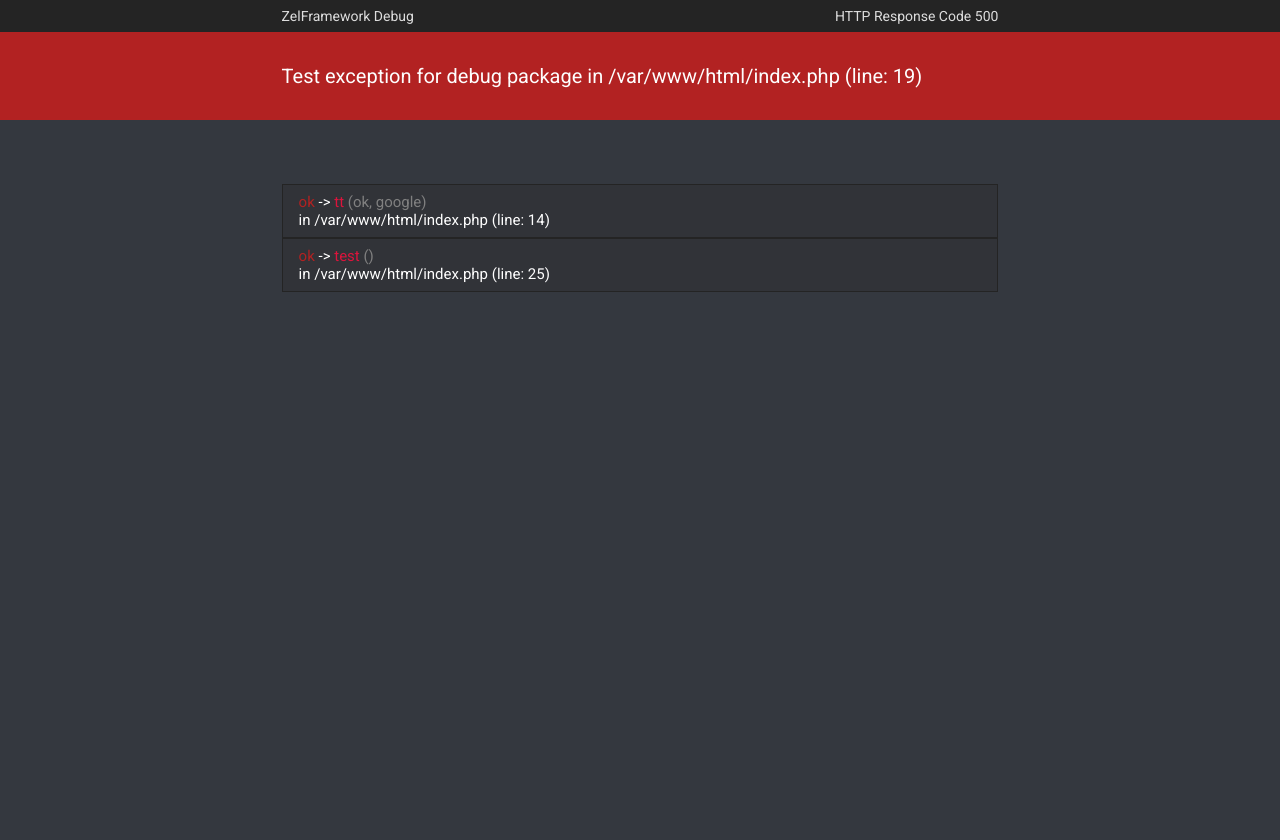
After one commit to ZelFramework/Debug, a PHP site: page / in a window 1280 px wide. The commit adds this page. Run offline with PHP 8.4, Linux system fonts and the light colour scheme; classes that the project's autoload settings leave out are loaded by file name.

Commit message:
Add twig debug page

```diff
--- /dev/null
+++ b/index.php
@@ -0,0 +1,32 @@
+<?php
+
+use ZelFramework\Debug\Debug;
+
+require 'vendor/autoload.php';
+
+Debug::start();
+
+try {
+	class ok {
+		public function test()
+		{
+			$ok = new ok();
+			$ok->tt('ok', 'google');
+		}
+
+		public function tt($t, $d)
+		{
+			throw new \Exception('Test exception for debug package');
+		}
+	}
+
+	$ok = new ok();
+
+	$ok->test();
+	$ok->test();
+
+
+} catch (\Exception $e) {
+	$response = Debug::handle($e);
+	$response->send();
+}
--- a/src/Debug.php
+++ b/src/Debug.php
@@ -5,6 +5,8 @@ namespace ZelFramework\Debug;
 
 
 use Symfony\Component\HttpFoundation\Response;
+use Twig\Environment;
+use Twig\Loader\FilesystemLoader;
 
 class Debug
 {
@@ -14,9 +16,21 @@ class Debug
 		return require_once 'DebugFunction.php';
 	}
 
-	public static function handle($e)
+	private static function getTwig(): Environment
 	{
-		return new Response('Error: ' . $e->getMessage());
+		$loader = new FilesystemLoader(__DIR__);
+		return new Environment($loader);
+	}
+
+	public static function handle(\Exception $error): Response
+	{
+		if (http_response_code() === 200)
+			http_response_code(500);
+
+		return new Response(self::getTwig()->render('debug.html.twig', [
+			'error' => $error,
+			'httpError' => http_response_code(),
+		]));
 	}
 
 }
--- a/src/DebugFunction.php
+++ b/src/DebugFunction.php
@@ -1,6 +1,6 @@
 <?php
 
-if ($_ENV['APP'] === 'dev') {
+if (true || isset($_ENV['APP']) && $_ENV['APP'] === 'dev') {
 
 	function d($v)
 	{
--- /dev/null
+++ b/src/debug.html.twig
@@ -0,0 +1,125 @@
+<!DOCTYPE html>
+<html lang="en">
+<head>
+    <meta charset="UTF-8">
+    <title>Debug</title>
+    <meta name="robots" content="noindex,nofollow">
+    <style>
+        * {
+            margin: 0;
+            padding: 0;
+            box-sizing: border-box;
+        }
+
+        body {
+            font-family: 'Roboto', sans-serif;
+        }
+
+        .mx-auto {
+            width: 56%;
+            margin: auto;
+        }
+
+        .flex {
+            display: flex;
+            align-content: space-between;
+        }
+
+        .flex div {
+            width: 50%;
+        }
+
+        .align-right {
+            text-align: right;
+        }
+
+        .py-2 {
+            padding-top: 8px;
+            padding-bottom: 8px;
+        }
+
+        /* TODO: Change Color */
+
+        header {
+            font-size: 14px;
+            color: #ddd;
+            background-color: #242424;
+        }
+
+        .errorSection {
+            padding: 32px 0;
+            font-size: 20px;
+            color: #fefefe;
+            background-color: firebrick;
+        }
+
+        .traceSection {
+            min-height: 90vh;
+            padding: 64px 0;
+            font-size: 15px;
+            color: #fefefe;
+            background-color: #34383f;
+        }
+
+        .trace {
+            border: 1px solid #242424;
+            padding: 8px 16px;
+            background-color: #313338;
+        }
+
+        .trace-class {
+            color: firebrick;
+        }
+
+        .trace-function {
+            color: crimson;
+        }
+
+        .trace-args {
+            color: grey;
+        }
+    </style>
+    <link href="https://fonts.googleapis.com/css2?family=Roboto:wght@400;700&display=swap" rel="stylesheet">
+</head>
+<body>
+
+<header>
+    <div class="flex mx-auto py-2">
+        <div>
+            ZelFramework Debug
+        </div>
+        <div class="align-right">
+            HTTP Response Code {{ httpError }}
+        </div>
+    </div>
+</header>
+
+<main>
+    <section class="errorSection">
+        <article class="mx-auto">
+            {{ error.message }} in {{ error.file }} (line: {{ error.line }})
+        </article>
+    </section>
+    <section class="traceSection">
+        <article class="mx-auto">
+            {% for trace in error.trace %}
+                {% set args = [] %}
+                {% for arg in trace.args %}
+                    {% set args = args|merge([arg]) %}
+                {% endfor %}
+
+                <div class="trace">
+                    <span class="trace-class">{{ trace.class }}</span>
+                    <span>{{ trace.type }}</span>
+                    <span class="trace-function">{{ trace.function }}</span>
+                    <span class="trace-args">({{ args|join(', ') }})</span>
+                    <p>in {{ trace.file }} (line: {{ trace.line }})</p>
+                </div>
+
+            {% endfor %}
+        </article>
+    </section>
+</main>
+
+</body>
+</html>
```
Also changed, not shown: composer.json (+7 -2 lines), 1 other file.
